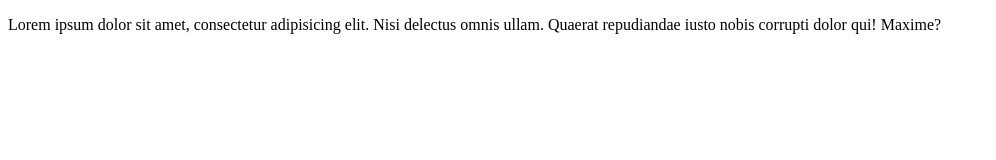
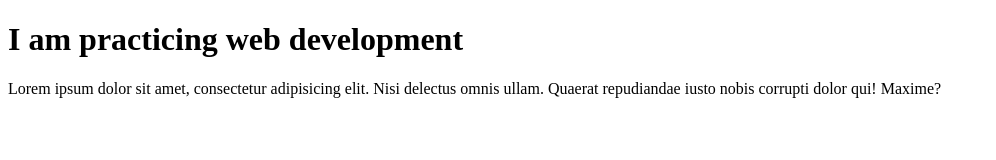
Before and after one commit to Ayman175/ayman-2nd-repo, a plain HTML site: page index.html in a window 1280 px wide. Shown: the whole page, without its empty margins (0-996 px from the left). Drawn offline with Linux system fonts and the light colour scheme.

Commit message:
practice

```diff
--- a/index.html
+++ b/index.html
@@ -8,6 +8,7 @@
 </head>
 
 <body>
+    <h1>I am practicing web development</h1>
     <p>Lorem ipsum dolor sit amet, consectetur adipisicing elit. Nisi delectus omnis ullam. Quaerat repudiandae iusto
         nobis corrupti dolor qui! Maxime?</p>
 </body>
```
